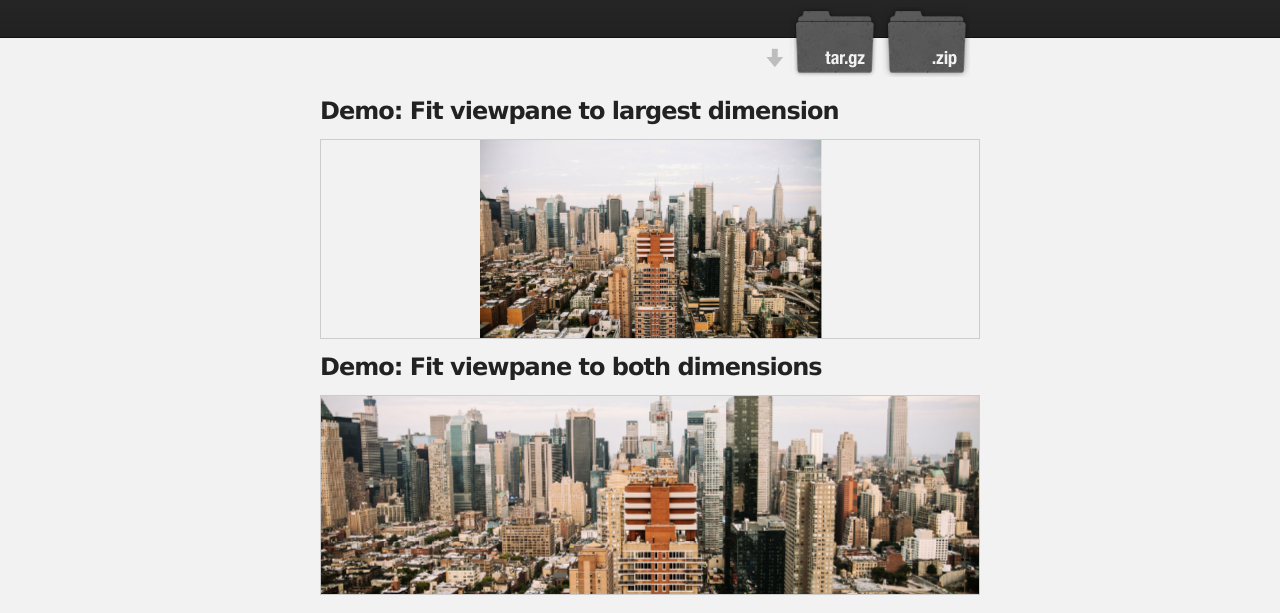
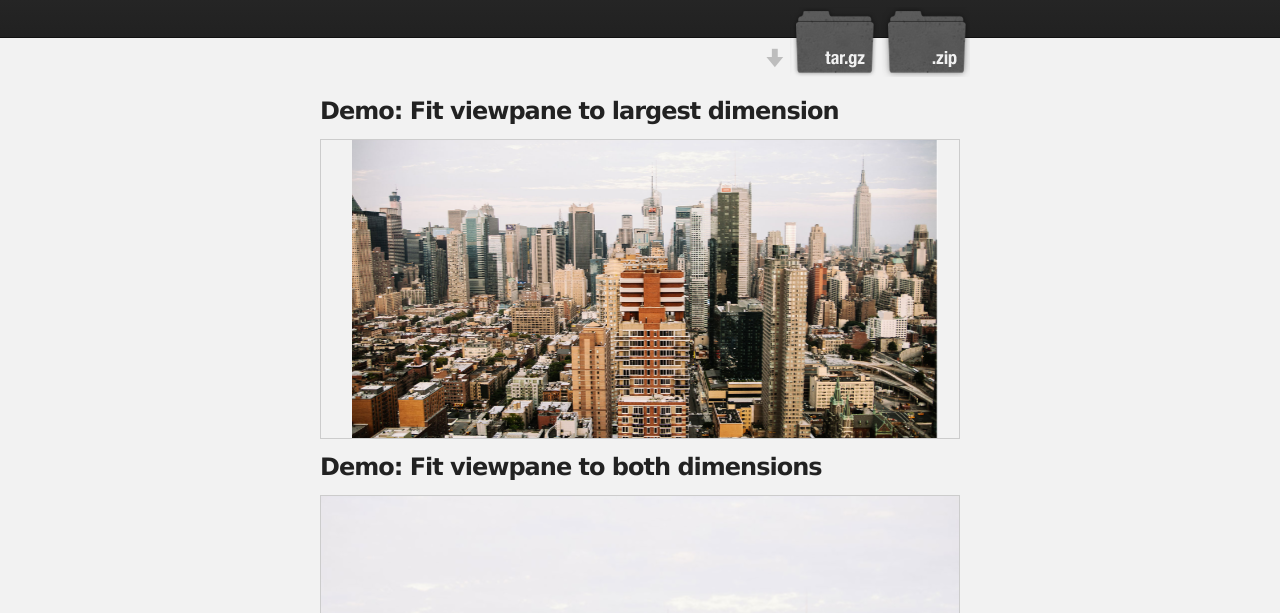
Before and after one commit to forestgiant/js-viewpane, a plain HTML site: page index.html in a window 1280 px wide. Shown: the part 172-785 px from the top of the page. Drawn offline with Linux system fonts and the light colour scheme.

Commit message:
Update demo sizes

```diff
--- a/index.html
+++ b/index.html
@@ -53,8 +53,8 @@
 	            #js-fit-largest-camera {
 	                position: relative;
 	                overflow: hidden;
-	                width: 660px;
-	                height: 200px;
+	                width: 100%;
+	                height: 300px;
 	                box-sizing: border-box;
 	                border: 1px solid #ccc;
 	            }
@@ -73,7 +73,7 @@
             <script type="text/javascript">
 	            window.addEventListener("DOMContentLoaded", function() {
 	                var viewpane = new Viewpane("js-fit-largest-camera", "js-fit-largest-viewpane", {});
-	                viewpane.setPosition(Viewpane.Vector.create(-690, -550, -5000));
+	                viewpane.setPosition(Viewpane.Vector.create(-690, -530, -2500));
 	                viewpane.repaint();
 	            });
             </script>
@@ -99,8 +99,8 @@
 	            #js-fit-both-camera {
 	                position: relative;
 	                overflow: hidden;
-	                width: 660px;
-	                height: 200px;
+	                width: 100%;
+	                height: 660px;
 	                box-sizing: border-box;
 	                border: 1px solid #ccc;
 	            }
@@ -121,7 +121,7 @@
 	                var viewpane = new Viewpane("js-fit-both-camera", "js-fit-both-viewpane", {
 	                	typeOfFocus: "fitBothDimensions"
 	                });
-	                viewpane.setPosition(Viewpane.Vector.create(-690, -550, -2100));
+	                viewpane.setPosition(Viewpane.Vector.create(-690, -330, -1000));
 	                viewpane.repaint();
 	            });
             </script>
```
